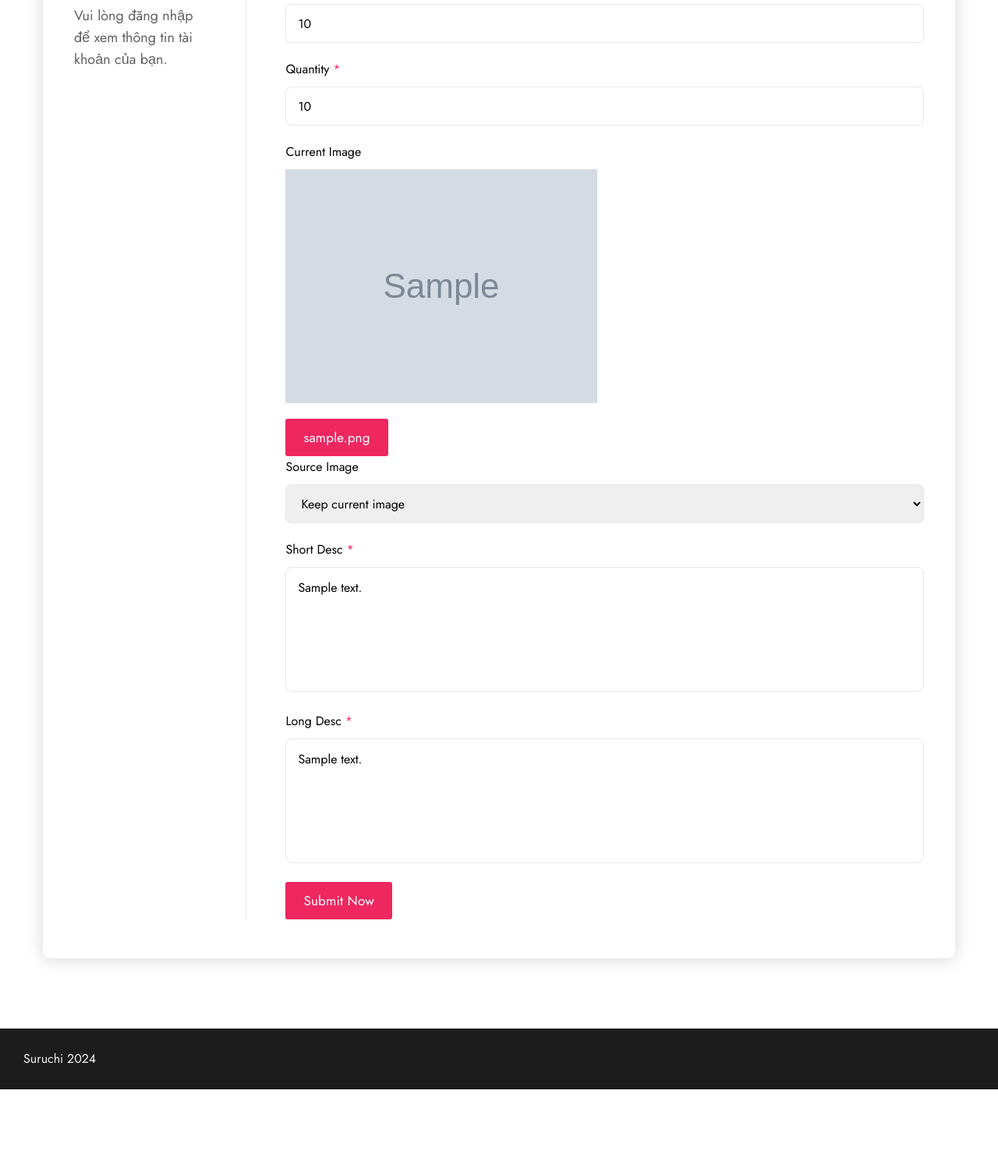
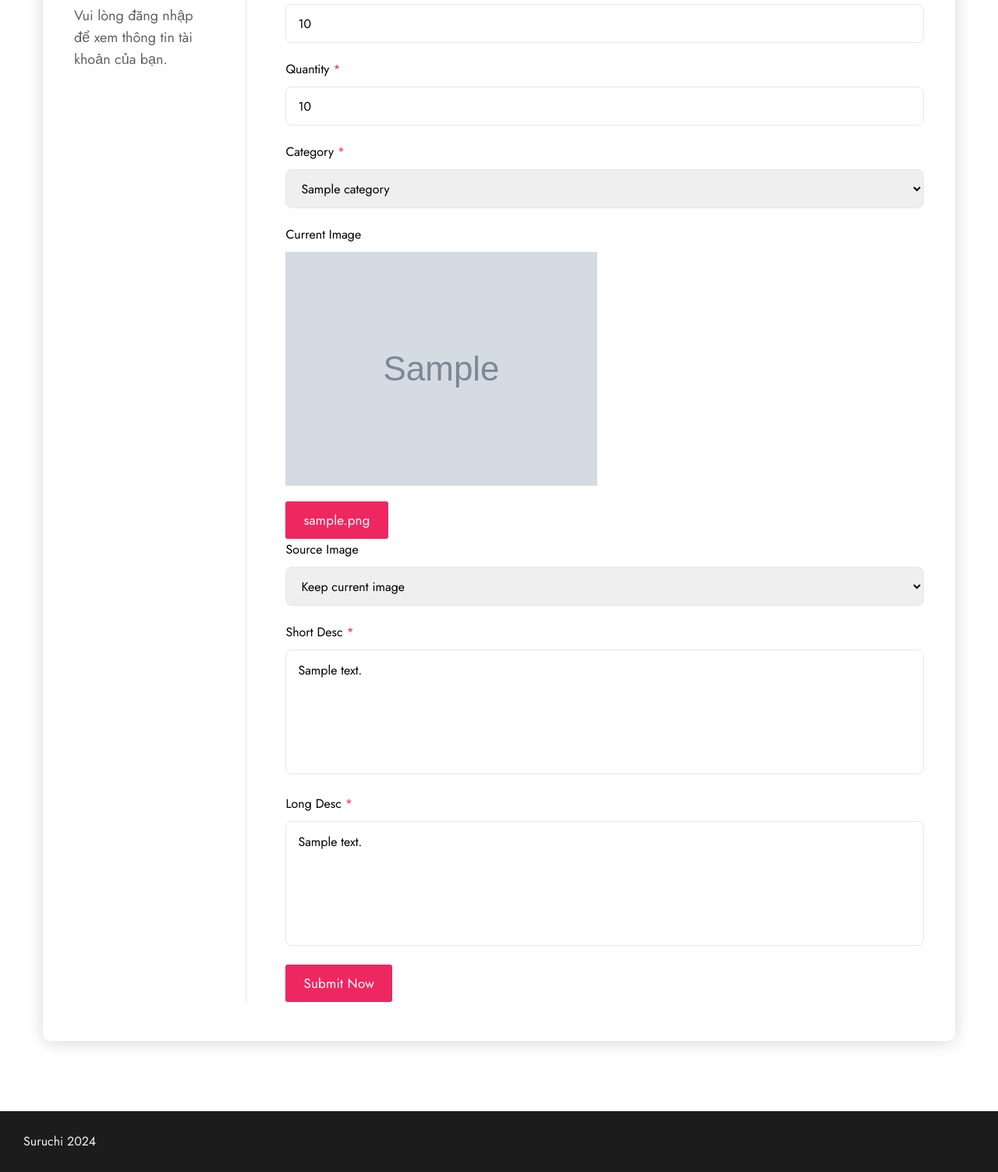
Before and after one commit to tranlehuyhoang/php2_nht, a PHP site: template app/view/admin/edit_product.php in a window 1280 px wide. Shown: the part 524-2027 px from the top of the page at 78% size. Before the commit the page ends 1921 px from the top, so only its background shows below. Run offline with PHP 8.4, Linux system fonts and the light colour scheme; the template is opened without the code that fills it: most values are stand-ins (such as "Sample title", 1, 10 or a date in 2020); grey boxes marked "Sample" are stand-in pictures; style sheets or scripts are compiled from the project's sources.

Commit message:
admin/add_product - thêm category phần add sản phẩm

```diff
--- a/app/view/admin/edit_product.php
+++ b/app/view/admin/edit_product.php
@@ -81,6 +81,18 @@
                                     <div class="contact__form--list mb-20">
                                         <label class="contact__form--label" for="input3">Quantity <span class="contact__form--label__star">*</span></label>
                                         <input class="contact__form--input" name="quantity" id="input3" placeholder="Quantity" type="text" value="<?php echo $product['quantity']; ?>">
+                                    </div>
+                                </div>
+                                <div class="col-12">
+                                    <div class="contact__form--list mb-20">
+                                        <label class="contact__form--label" for="input__">Category <span class="contact__form--label__star">*</span></label>
+                                        <select class="contact__form--input" name="category" id="input__">
+                                            <?php foreach ($categories as $category) : ?>
+                                                <option value="<?php echo $category['id']; ?>" <?php if ($product['category_id'] == $category['id']) echo 'selected'; ?>>
+                                                    <?php echo $category['name']; ?>
+                                                </option>
+                                            <?php endforeach ?>
+                                        </select>
                                     </div>
                                 </div>
                                 <div class="col-12">
```
Also changed, not shown: app/controller/index.php (+7 -1 lines), app/model/sanpham.php (+16 -3 lines).
